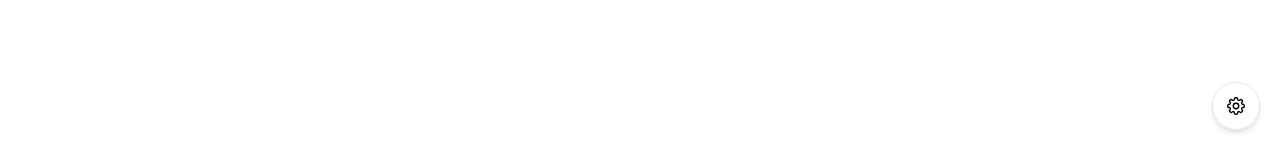
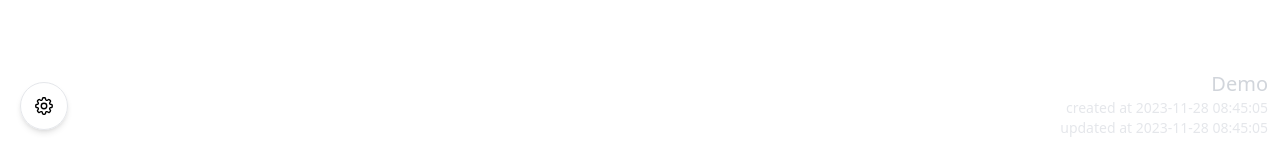
Before and after one commit to xloc/prompt-graph, a Vue app: page / in a window 1280 px wide. Shown: the part 650-797 px from the top of the page. Built offline with nearby package versions, Linux system fonts and the light colour scheme.

Commit message:
add time footnotes

```diff
--- a/src/App.vue
+++ b/src/App.vue
@@ -8,6 +8,7 @@ import SettingsPage from './components/SettingsPage.vue';
 import FilePage from './components/FilePage/FilePage.vue';
 import { EDITING_FILE_PRIMARY_KEY, GraphFile, db, getEditingFile } from './models/file-db';
 import _, { debounce } from 'lodash';
+import { readableTime } from './formatter/time';
 
 
 const editingFile = ref<GraphFile>();
@@ -62,13 +63,21 @@ watchEffect(() => {
 
 <template>
   <div class="relative w-screen h-screen overflow-hidden">
+    <div class="absolute bottom-3 right-3" v-if="editingFile">
+      <h1 class="text-xl text-gray-300 text-right">
+        {{ editingFile.fileName }}</h1>
+      <p class="text-sm font-light text-gray-200 text-right">
+        {{ readableTime(editingFile.createAt, 'created') }}</p>
+      <p class="text-sm font-light text-gray-200 text-right">
+        {{ readableTime(editingFile.updateAt, 'updated') }}</p>
+    </div>
     <Block v-for="(_, i) in blocks"
       v-model="blocks[i]" @edit="selection = blocks[i]" @click.meta="selection = blocks[i]"
       class="z-0" />
     <ConnectionCanvas :blocks="blocks" class="absolute pointer-events-none" />
 
     <button @click="showFiles = true"
-      class="absolute bottom-5 right-5 p-3 rounded-full border shadow-md w-12 h-12 overflow-hidden hover:bg-gray-200">
+      class="absolute bottom-5 left-5 p-3 rounded-full border shadow-md w-12 h-12 overflow-hidden hover:bg-gray-200">
       <img src="./assets/cog-8-tooth.svg" class="w-full h-full" />
     </button>
 
--- a/src/components/FilePage/FileListItem.vue
+++ b/src/components/FilePage/FileListItem.vue
@@ -33,7 +33,7 @@ import TrashIcon from '@heroicons/vue/24/outline/TrashIcon';
 import PencilSquareIcon from '@heroicons/vue/24/outline/PencilSquareIcon';
 import { GraphFile } from '../../models/file-db';
 import { computed, nextTick, ref } from 'vue';
-import { format, formatRelative, isPast, isAfter, sub } from 'date-fns';
+import { readableTime } from '../../formatter/time';
 
 
 const props = defineProps<{
@@ -48,13 +48,5 @@ const emit = defineEmits<{
 const isEditingName = ref(false);
 const editingFileName = ref(props.file.fileName);
 const inputRef = ref<HTMLInputElement>();
-const updateTime = computed(() => {
-  const time = props.file.updateAt;
-  // if is less than 1 day before, show relative time
-  if (isPast(time) && isAfter(time, sub(Date.now(), { days: 1 }))) {
-    return 'updated ' + formatRelative(time, Date.now());
-  } else {
-    return 'updated at ' + format(time, 'yyyy-MM-dd HH:mm:ss');
-  }
-})
+const updateTime = computed(() => readableTime(props.file.updateAt, "updated"));
 </script>
--- /dev/null
+++ b/src/formatter/time.ts
@@ -0,0 +1,16 @@
+import { format, formatRelative, isPast, isAfter, sub } from 'date-fns';
+
+
+export const readableTime = (time: Date, verb?: string) => {
+  let formatted: string;
+  if (isPast(time) && isAfter(time, sub(Date.now(), { days: 1 }))) {
+    // if is less than 1 day before, show relative time
+    formatted = formatRelative(time, Date.now());
+  } else {
+    // otherwise, absolute time
+    formatted = "at " + format(time, 'yyyy-MM-dd HH:mm:ss');
+  }
+
+  const prefix = verb ? `${verb} ` : '';
+  return prefix + formatted;
+}
```
